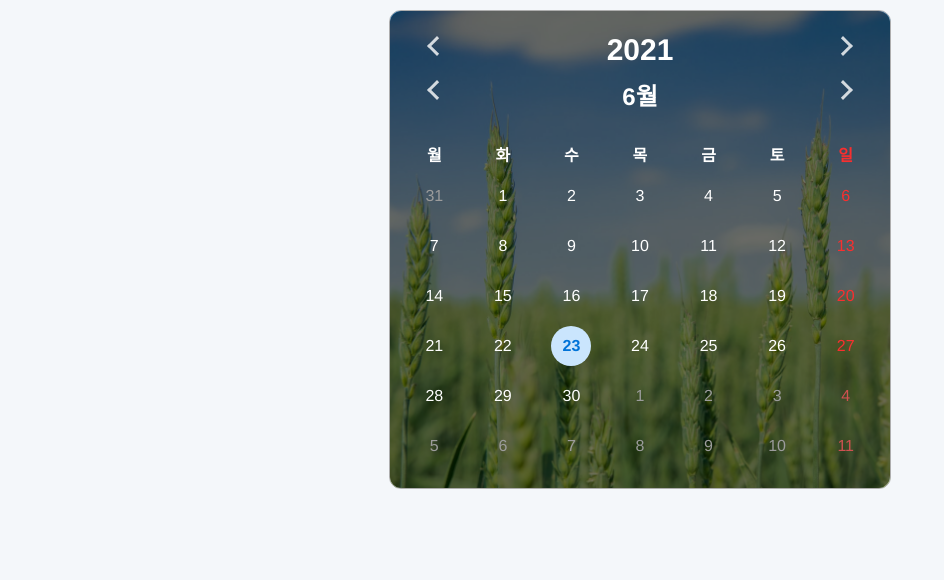
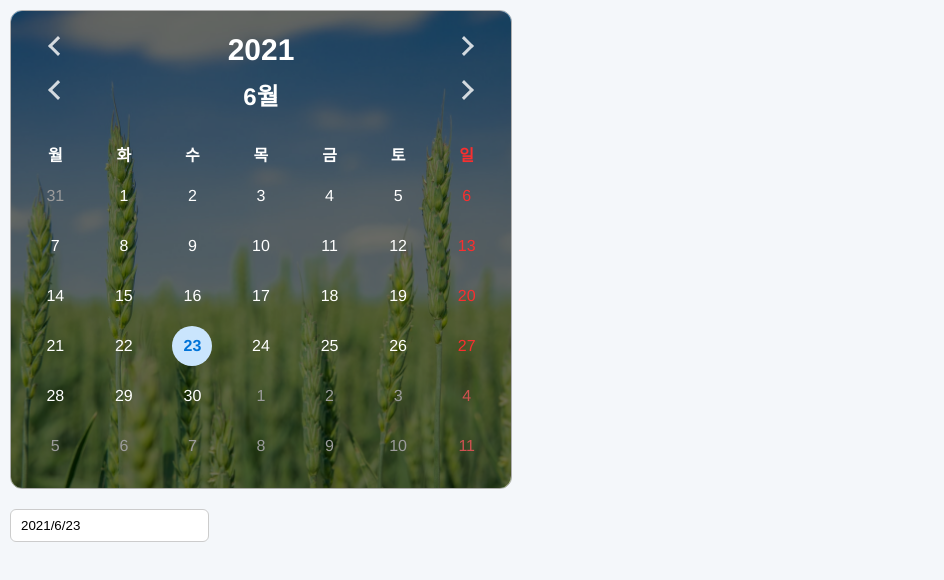
Before and after one commit to Aiden-leee/calendar, a Vue app: page / in a window 1280 px wide. Shown: the top 580 px of the page, without its empty margins (0-944 px from the left). Built offline with nearby package versions, Linux system fonts and the light colour scheme.

Commit message:
input 클릭시 모달 캘린더

```diff
--- a/src/components/Calendar.vue
+++ b/src/components/Calendar.vue
@@ -1,7 +1,19 @@
 <template>
+	<div class="calendar-wrap">
+		<template v-if="inline">
+			<input
+				type="text"
+				class="inline-calendar"
+				@click="showCalendar"
+				:value="inlineCurrentDate"
+				readonly
+			/>
+			<label for=""></label>
+		</template>
 		<article
-		id="calendar"
+			:id="calendarId"
 			class="calendar"
+			:class="{ inline: inline, showCalendar: showCalendarValue }"
 			:style="{
 				width: width + 'px',
 				backgroundImage: this.bg ? `url(${currentBgImage})` : false,
@@ -56,11 +68,15 @@
 				</section>
 			</div>
 		</article>
+	</div>
 </template>
 
 <script>
 export default {
 	props: {
+		calendarId: {
+			type: String,
+		},
 		width: {
 			default: '400',
 		},
@@ -69,6 +85,9 @@ export default {
 		},
 		bg: {
 			type: Array,
+		},
+		inline: {
+			type: Boolean,
 		},
 	},
 	data() {
@@ -98,6 +117,7 @@ export default {
 				month: 0,
 				year: 0,
 			},
+			showCalendarValue: false,
 		};
 	},
 	computed: {
@@ -145,9 +165,19 @@ export default {
 			if (firstDay == 0) firstDay = 7;
 			return firstDay;
 		},
+		// 선택된 날짜
+		inlineCurrentDate() {
+			let { year, month, date } = this.currentDate;
+			return `${year}/${month + 1}/${date}`;
+		},
 	},
 	created() {
 		this.getCurrentDate();
+	},
+	mounted() {
+		document
+			.querySelector('body')
+			.addEventListener('click', this.closeCalendar, false);
 	},
 	methods: {
 		getCurrentDate() {
@@ -180,12 +210,31 @@ export default {
 				this.currentDate.month += 1;
 			}
 		},
+		showCalendar() {
+			this.showCalendarValue = true;
+		},
+		closeCalendar(event) {
+			let { target } = event;
+			// class calednar, inline-calendar 를 제외한 영역 클릭시 calendar 닫기
+			if (target.closest('.calendar, .inline-calendar') == null) {
+				this.showCalendarValue = false;
+			}
+		},
 	},
 };
 </script>
 
 <style lang="scss" scoped>
-#calendar {
+.calendar-wrap {
+	position: relative;
+	display: inline-block;
+	.inline-calendar {
+		border: 1px solid #ccc;
+		padding: 8px 10px;
+		border-radius: 6px;
+		cursor: pointer;
+	}
+	.calendar {
 		margin: 0 auto;
 		min-width: 400px;
 		border: 1px solid #aeaeae;
@@ -194,6 +243,14 @@ export default {
 		background-size: cover;
 		background-repeat: no-repeat;
 		background-color: #fff;
+		&.inline {
+			display: none;
+			position: absolute;
+			margin-top: 5px;
+			&.showCalendar {
+				display: block;
+			}
+		}
 		.wrap {
 			padding: 12px 10px;
 			&.bg {
@@ -313,4 +370,5 @@ export default {
 			}
 		}
 	}
+}
 </style>
--- a/src/views/Home.vue
+++ b/src/views/Home.vue
@@ -1,6 +1,15 @@
 <template>
 	<div class="home">
-		<Calendar width="500" :bg="season" />
+		<div class="row">
+			<div class="col">
+				<Calendar id="calendar01" width="500" :bg="season" />
+			</div>
+		</div>
+		<div class="row">
+			<div class="col">
+				<Calendar id="calendar02" width="500" :inline="true" />
+			</div>
+		</div>
 	</div>
 </template>
 <script>
@@ -33,5 +42,11 @@ export default {
 <style lang="scss">
 .home {
 	padding: 10px;
+	.row {
+		margin-bottom: 20px;
+		&:last-child {
+			margin-bottom: 0;
+		}
+	}
 }
 </style>
```
Lines whose indentation alone changed are shown as unchanged.
